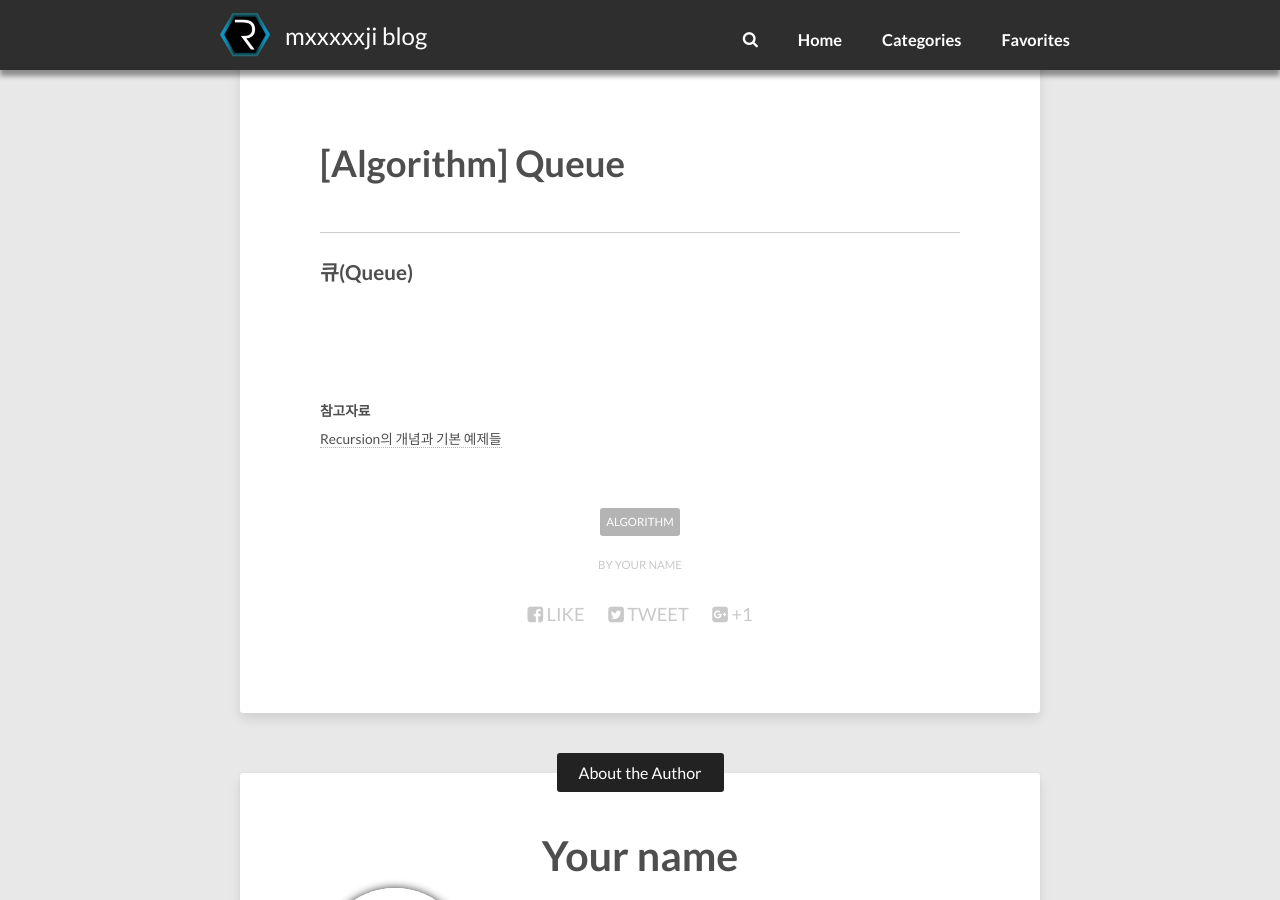
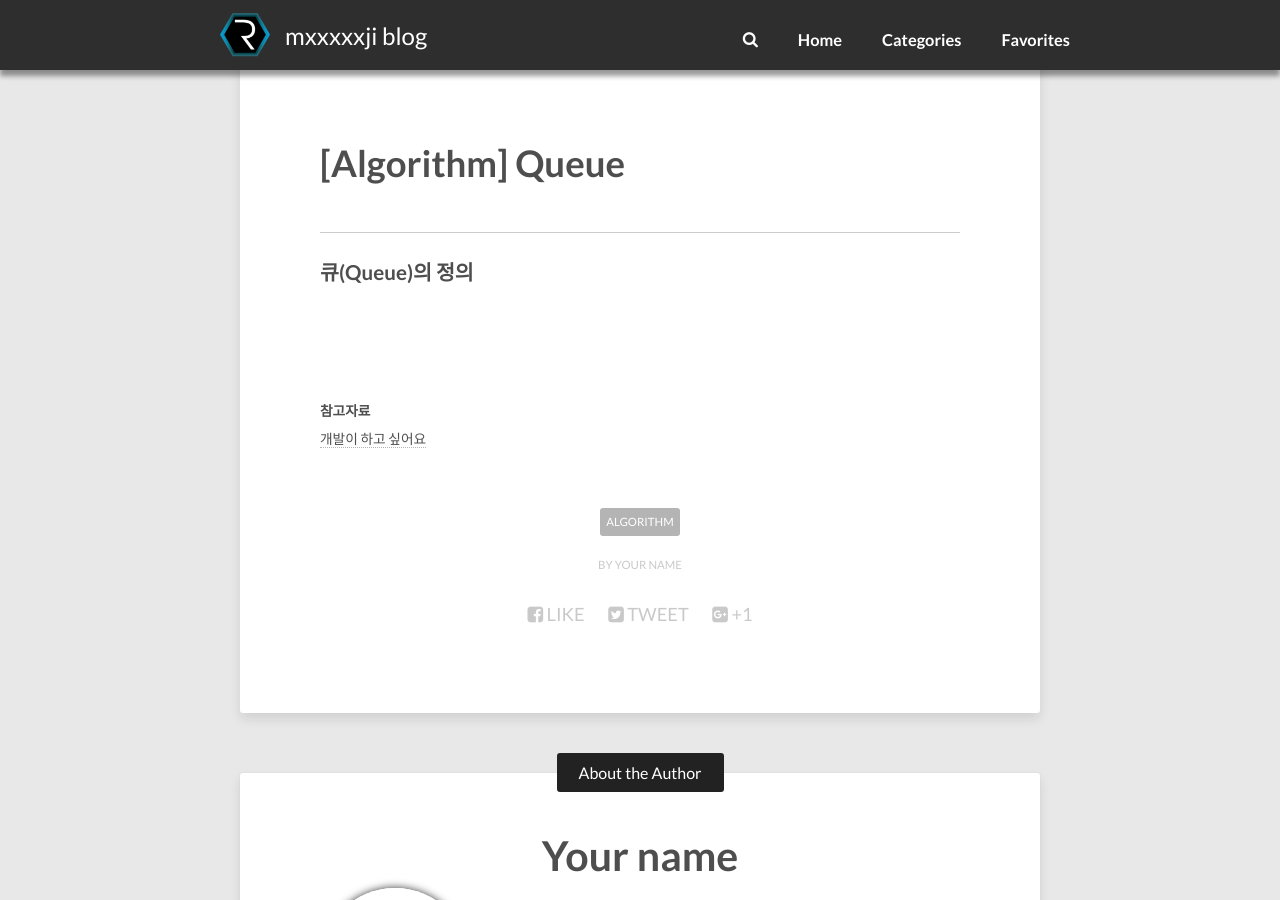
Before and after one commit to mxxxxxji/Mxxxxxji.github.io, a Jekyll site: the page built from _posts/2020-05-17-Queue-post.md, in a window 1280 px wide and 900 px high, scrolled down 305 px. Built offline with Jekyll 4.4.1, drawn with Linux system fonts in a browser that asks for light colours; nearby versions of some CDN libraries; comment, search, counter and statistics services are not loaded.

Commit message:
Update 2020-05-17-Queue-post.md

```diff
--- a/_posts/2020-05-17-Queue-post.md
+++ b/_posts/2020-05-17-Queue-post.md
@@ -8,9 +8,11 @@ categories: [Algorithm]
 
 ------------------------------------------------------------------------------------------------------------
 
-## 큐(Queue)
+## 큐(Queue)의 정의
+
+
 <br/>
 <br/>
 <br/>
 **참고자료**<br/>
-[Recursion의 개념과 기본 예제들](excelsior-cjh.tistory.com/28)
+[개발이 하고 싶어요](https://hyeonstorage.tistory.com/263)
```
